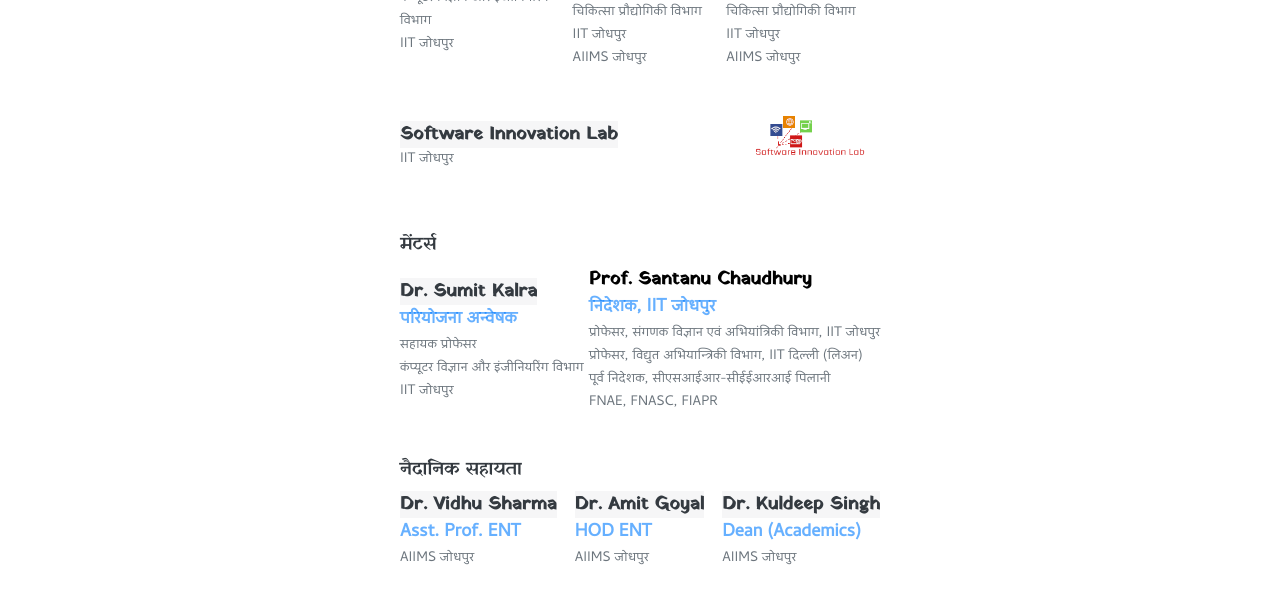
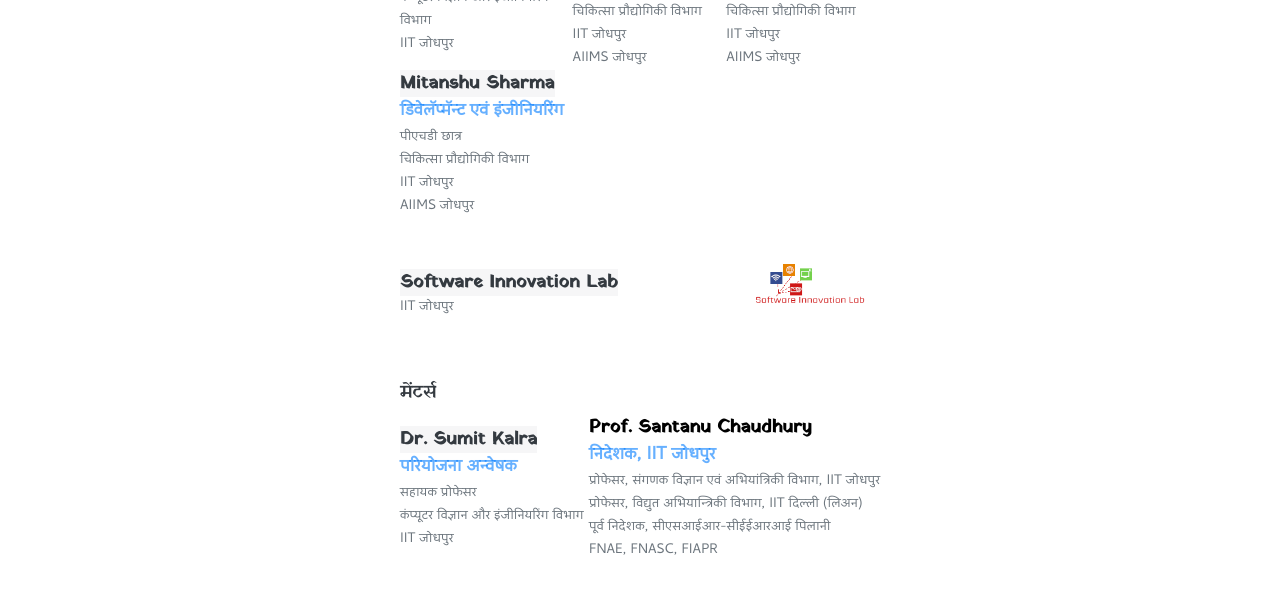
Before and after one commit to siddharth38/telemedcine, a React (Create React App) app in the folder frontend/: page /acknowledgement in a window 1280 px wide. Shown: the part 329-926 px from the top of the page. Built offline with nearby package versions, Linux system fonts and the light colour scheme; no server answers; a web font is replaced by a local one.

Commit message:
Updated acknowledgements - Added Mitanshu

```diff
--- a/frontend/src/components/acknowledgement.js
+++ b/frontend/src/components/acknowledgement.js
@@ -46,12 +46,23 @@
 						</h3>
 					</div>
 				</div>
+				<div>
+					<a href="https://www.linkedin.com/in/mitanshu-sharma-21b97917/" target="_noblank">
+						<h2>Mitanshu Sharma</h2>
+					</a>
+					<h2 className="answer">डिवेलॅप्मॅन्ट एवं इंजीनियरिंग</h2>
+					<h3>
+						पीएचडी छात्र
+						<br />
+						चिकित्सा प्रौद्योगिकी विभाग <br /> IIT जोधपुर <br /> AIIMS जोधपुर
+					</h3>
+				</div>
 				<div className="portfolio-holder" style={{ marginTop: '2rem' }}>
 					<img
 						className="portfolio"
 						src="/images/software-inn.png"
-						style={{ border: 'none' }}
-					></img>
+						style={{ border: "none" }}
+					/>
 					<div>
 						<a href="http://home.iitj.ac.in/~sumitk" target="_noblank">
 							<h2>Software Innovation Lab</h2>
@@ -116,9 +127,9 @@
 					</div>
 					<div>
 						<a href="" target="_noblank">
-							<h2>Dr. Vidhu Sharma</h2>
+							<h2>Dr. Palak Gupta</h2>
 						</a>
-						<h2 className="answer">Asst. Prof. ENT</h2>
+						<h2 className="answer">SR ENT</h2>
 						<h3>
 							AIIMS जोधपुर
 						</h3>
```
Also changed, not shown: 2 other files (tests, documents, lock files or other folders).
